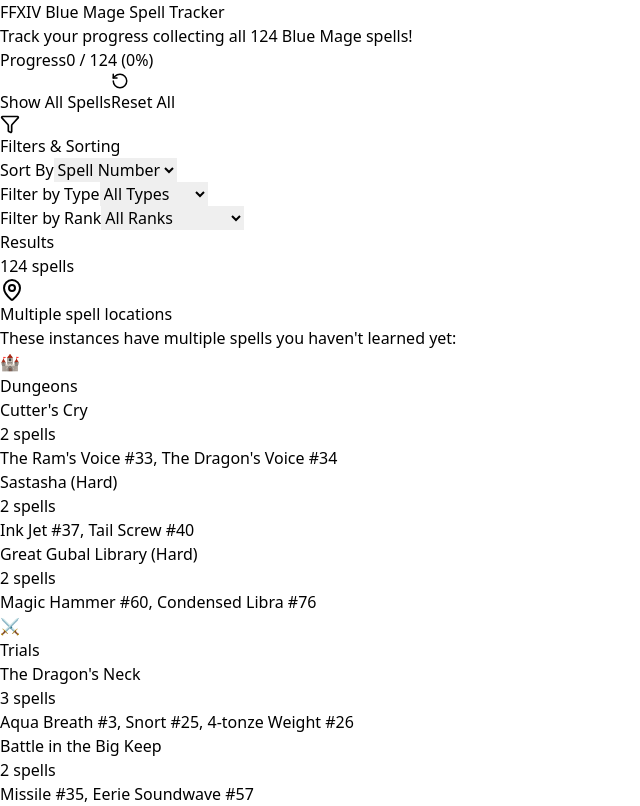
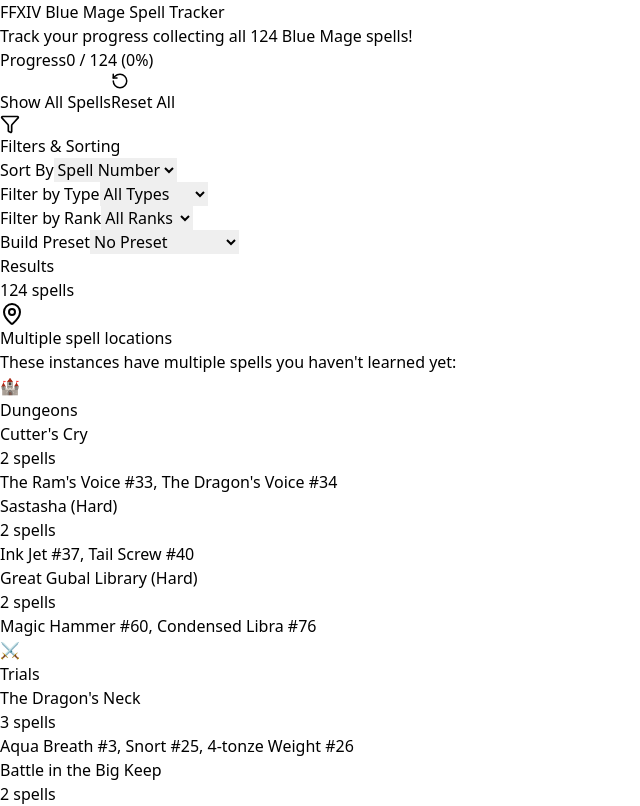
Before and after one commit to joeliskae/Blue-Spell-Tracker, a React (Vite) app: page / in a window 1280 px wide. Shown: the top 806 px of the page, without its empty margins (0-640 px from the left). Built offline with nearby package versions, Linux system fonts and the light colour scheme.

Commit message:
added build presets

```diff
--- a/src/App.jsx
+++ b/src/App.jsx
@@ -1,6 +1,7 @@
 import React, { useState, useEffect } from 'react';
 import { Check, RotateCcw, Filter, MapPin, Target } from 'lucide-react';
 import { SPELL_DATA } from './spelldata.js';
+import { BUILD_PRESETS } from './buildData.js';
 
 
 const BlueTrackerApp = () => {
@@ -9,6 +10,7 @@
   const [sortBy, setSortBy] = useState('number');
   const [filterType, setFilterType] = useState('all');
   const [filterRank, setFilterRank] = useState('all');
+  const [activeBuild, setActiveBuild] = useState('none'); // Build preset selector
 
   // Load from localStorage on mount
   useEffect(() => {
@@ -30,7 +32,6 @@
       lastUpdated: new Date().toISOString()
     };
     localStorage.setItem('ffxiv-blue-mage-progress', JSON.stringify(data));
-    console.log(data);
   }, [learnedSpells]);
 
   const toggleSpell = (id, e) => {
@@ -51,9 +52,25 @@
     }
   };
 
+  // Handle build preset change
+  const handleBuildChange = (build) => {
+    setActiveBuild(build);
+    if (build !== 'none') {
+      setShowAll(true); // Automatically show all spells when selecting a build
+    }
+    if (build === 'none') {
+      setShowAll(false);
+    }
+  };
+
   // Get filtered and sorted spells
   const getFilteredSpells = () => {
     let filtered = SPELL_DATA;
+
+    // Filter by build preset first
+    if (activeBuild !== 'none' && BUILD_PRESETS[activeBuild]) {
+      filtered = filtered.filter(s => BUILD_PRESETS[activeBuild].includes(s.id));
+    }
 
     if (filterType !== 'all') {
       filtered = filtered.filter(s => s.type === filterType);
@@ -192,10 +209,11 @@
           </div>
 
           {/* Controls */}
-          <div className="flex flex-wrap gap-2">
+          <div className="flex justify-between items-center">
             <button
               onClick={() => setShowAll(!showAll)}
-              className={`px-4 py-2 rounded-lg font-medium transition-colors ${showAll
+              className={`px-4 py-2 rounded-lg font-medium transition-colors ${
+                showAll
                   ? 'bg-indigo-600 text-white'
                   : 'bg-gray-200 text-gray-700 hover:bg-gray-300'
               }`}
@@ -217,7 +235,7 @@
             <h2 className="text-xl font-bold text-indigo-900">Filters & Sorting</h2>
           </div>
 
-          <div className="grid grid-cols-1 md:grid-cols-4 gap-4">
+          <div className="grid grid-cols-1 md:grid-cols-5 gap-4">
             <div>
               <label className="block text-sm font-medium text-gray-700 mb-1">Sort By</label>
               <select
@@ -256,11 +274,30 @@
                 className="w-full p-2 border border-gray-300 rounded-lg"
               >
                 <option value="all">All Ranks</option>
-                <option value="1">★ (Easy)</option>
+                <option value="1">★</option>
                 <option value="2">★★</option>
                 <option value="3">★★★</option>
                 <option value="4">★★★★</option>
-                <option value="5">★★★★★ (Hard)</option>
+                <option value="5">★★★★★</option>
+              </select>
+            </div>
+
+            <div>
+              <label className="block text-sm font-medium text-gray-700 mb-1">Build Preset</label>
+              <select
+                value={activeBuild}
+                onChange={(e) => handleBuildChange(e.target.value)}
+                className="w-full p-2 border border-indigo-400 rounded-lg bg-indigo-50"
+              >
+                <option value="none">No Preset</option>
+                <option value="solo">Solo</option>
+                <option value="dungeonTank">Dungeon Tank</option>
+                <option value="dungeonHealer">Dungeon Healer</option>
+                <option value="dungeonDps">Dungeon DPS</option>
+                <option value="raidTank">Raid Tank</option>
+                <option value="raidHealer">Raid Main Healer</option>
+                <option value="raidOffHeal">Raid Off Healer</option>
+                <option value="raidDps">Raid DPS</option>
               </select>
             </div>
 
--- /dev/null
+++ b/src/buildData.js
@@ -0,0 +1,11 @@
+// Build Presets - Add spell IDs to each build
+export const BUILD_PRESETS = {
+  solo: [84,29,9,77,58,12,64,91,81,82,122,45,47,48,109,104,103,92,33,30,105,63,78,89],
+  dungeonTank: [9,13,17,28,29,30,43,44,47,60,72,75,77,78,80,95,103,104,105,122,124,33,92,97],
+  dungeonHealer: [9,13,29,39,44,47,58,59,60,63,72,77,78,80,85,88,90,103,104,122,124,35,33,92],
+  dungeonDps: [9,12,39,44,47,63,64,77,78,80,81,82,84,90,100,103,104,118,122,124,109,121,33,92,35],
+  raidTank: [9,13,17,28,29,30,43,44,47,60,63,72,75,77,78,80,89,95,103,104,105,122,124,108],
+  raidHealer: [9,13,29,39,44,47,58,59,60,63,72,77,78,80,85,88,90,103,104,122,124],
+  raidOffHeal: [9,13,20,39,44,47,58,60,63,72,77,78,80,88,84,90,103,104,122,124,81,82,64],
+  raidDps: [9,12,39,44,47,63,64,72,77,78,80,81,82,84,90,100,103,104,118,122,124,8,109,121],
+};
--- a/src/spelldata.js
+++ b/src/spelldata.js
@@ -73,7 +73,7 @@
   { id: 69, name: 'Perpetual Ray', rank: 4, type: 'Damage', level: 60, location: 'Alexander A4', mob: 'The Manipulator', coords: '', icon: 'https://ffxiv.gamerescape.com/w/images/f/fb/Perpetual_Ray_Icon.png' },
   { id: 70, name: 'Cactguard', rank: 1, type: 'Tank', level: 50, location: 'Sunken Temple (Hard)', mob: 'Sabotender Guardia', coords: '', icon: 'https://ffxiv.gamerescape.com/w/images/d/d0/Cactguard_Icon.png' },
   { id: 71, name: 'Revenge Blast', rank: 2, type: 'Damage', level: 50, location: 'Ul\'dah - Steps of Thal', mob: 'Wayward.. (Totem)', coords: 'X:12.5 Y:12.9', icon: 'https://ffxiv.gamerescape.com/w/images/f/f5/Revenge_Blast_Icon.png' },
-  { id: 72, name: 'Angel Whisper', rank: 4, type: 'Heal', level: 60, location: 'Ul\'dah - Steps of Thal', mob: 'Wayward.. (Totem)', coords: 'X:12.5 Y:12.9', icon: 'https://ffxiv.gamerescape.com/w/images/b/be/Angel_Whisper_Icon.png' },
+  { id: 72, name: 'Angel Whisper', rank: 4, type: 'Utility', level: 60, location: 'Ul\'dah - Steps of Thal', mob: 'Wayward.. (Totem)', coords: 'X:12.5 Y:12.9', icon: 'https://ffxiv.gamerescape.com/w/images/b/be/Angel_Whisper_Icon.png' },
   { id: 73, name: 'Exuviation', rank: 2, type: 'Heal', level: 1, location: 'Sea of Clouds', mob: 'Abalathian Wamoura', coords: 'X:10 Y:17', icon: 'https://ffxiv.gamerescape.com/w/images/2/28/Exuviation_Icon.png' },
   { id: 74, name: 'Reflux', rank: 3, type: 'Damage', level: 1, location: 'Churning Mists', mob: 'Cloud Wyvern', coords: 'X:24 Y:29', icon: 'https://ffxiv.gamerescape.com/w/images/0/0f/Reflux_Icon.png' },
   { id: 75, name: 'Devour', rank: 1, type: 'Tank', level: 1, location: 'Lost City of Amdapor', mob: 'Decaying Gourmand', coords: '', icon: 'https://ffxiv.gamerescape.com/w/images/3/3b/Devour_Icon.png' },
```
Lines whose indentation alone changed are shown as unchanged.
